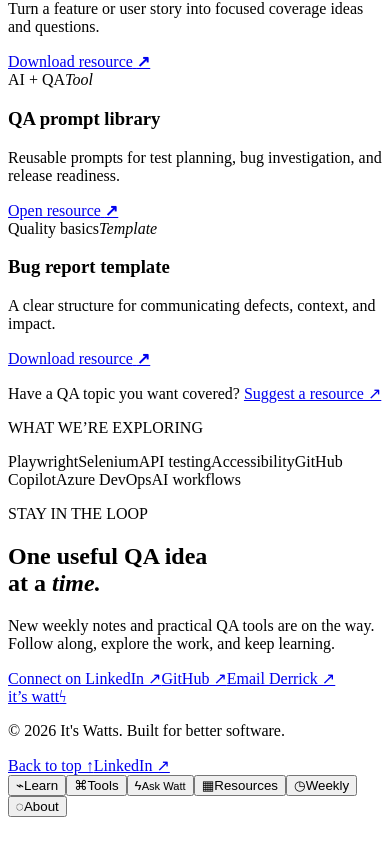
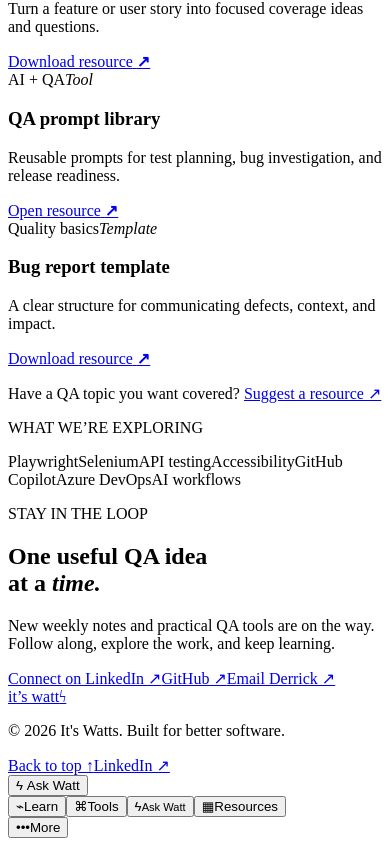
Before and after one commit to Dream-Like-King/itswatts, a React (Vite) app: page / in a window 390 px wide. Shown: the part 4731-5577 px from the top of the page. Before the commit the page ends 5556 px from the top, so only its background shows below. Built offline with nearby package versions, Linux system fonts and the light colour scheme; the HTML template or start-up script is replaced by a standard one.

Commit message:
update mobile dock

```diff
--- a/src/App.tsx
+++ b/src/App.tsx
@@ -36,6 +36,7 @@ function App() {
 
     <section className="contact section" id="contact"><p className="eyebrow">STAY IN THE LOOP</p><h2>One useful QA idea<br />at a <em>time.</em></h2><p className="contact-copy">New weekly notes and practical QA tools are on the way. Follow along, explore the work, and keep learning.</p><div className="contact-links"><a href="https://www.linkedin.com/in/derrick-watson-watson/" target="_blank" rel="noreferrer" className="contact-email">Connect on LinkedIn <span>↗</span></a><a href="https://github.com/Dream-Like-King" target="_blank" rel="noreferrer">GitHub ↗</a><a href="mailto:watson.derrick@outlook.com">Email Derrick ↗</a></div></section>
     <footer><Logo compact /><p>© {new Date().getFullYear()} It's Watts. Built for better software.</p><div><a href="#top">Back to top ↑</a><a href="https://www.linkedin.com/in/derrick-watson-watson/" target="_blank" rel="noreferrer">LinkedIn ↗</a></div></footer>
+    <button className="desktop-chat-fab" type="button" onClick={() => setIsChatOpen(true)}><span aria-hidden="true">ϟ</span> Ask Watt</button>
     <MobileDock onOpenChat={() => setIsChatOpen(true)} />
     <AskWatt isOpen={isChatOpen} onClose={() => setIsChatOpen(false)} />
   </main>
--- a/src/components/MobileDock.tsx
+++ b/src/components/MobileDock.tsx
@@ -1,18 +1,58 @@
+import { useEffect, useRef, useState } from 'react'
+
 type MobileDockProps = { onOpenChat: () => void }
 
-const items = [
+const primaryItems = [
   ['Learn', 'learn', '⌁'],
   ['Tools', 'tools', '⌘'],
   ['Resources', 'resources', '▦'],
-  ['Weekly', 'weekly', '◷'],
+] as const
+
+const moreItems = [
+  ['Weekly notes', 'weekly', '◷'],
   ['About', 'about', '◌'],
 ] as const
 
+const trackedSections = [...primaryItems.map(([, id]) => id), ...moreItems.map(([, id]) => id)]
+
 export function MobileDock({ onOpenChat }: MobileDockProps) {
-  const scrollTo = (target: string) => document.getElementById(target)?.scrollIntoView({ behavior: 'smooth', block: 'start' })
-  return <nav className="mobile-dock" aria-label="Quick navigation">
-    {items.slice(0, 2).map(([label, target, icon]) => <button key={target} type="button" onClick={() => scrollTo(target)}><span aria-hidden="true">{icon}</span>{label}</button>)}
+  const [activeSection, setActiveSection] = useState('learn')
+  const [isMoreOpen, setIsMoreOpen] = useState(false)
+  const dockRef = useRef<HTMLElement>(null)
+
+  const scrollTo = (target: string) => {
+    setActiveSection(target)
+    setIsMoreOpen(false)
+    document.getElementById(target)?.scrollIntoView({ behavior: 'smooth', block: 'start' })
+  }
+
+  useEffect(() => {
+    const observer = new IntersectionObserver((entries) => {
+      const visible = entries.filter((entry) => entry.isIntersecting).sort((a, b) => b.intersectionRatio - a.intersectionRatio)[0]
+      if (visible) setActiveSection(visible.target.id)
+    }, { rootMargin: '-22% 0px -58% 0px', threshold: [0, 0.2, 0.45] })
+    trackedSections.forEach((id) => {
+      const element = document.getElementById(id)
+      if (element) observer.observe(element)
+    })
+    return () => observer.disconnect()
+  }, [])
+
+  useEffect(() => {
+    const closeMenu = (event: MouseEvent) => {
+      if (dockRef.current && !dockRef.current.contains(event.target as Node)) setIsMoreOpen(false)
+    }
+    const closeOnEscape = (event: KeyboardEvent) => { if (event.key === 'Escape') setIsMoreOpen(false) }
+    document.addEventListener('mousedown', closeMenu)
+    window.addEventListener('keydown', closeOnEscape)
+    return () => { document.removeEventListener('mousedown', closeMenu); window.removeEventListener('keydown', closeOnEscape) }
+  }, [])
+
+  const isMoreActive = moreItems.some(([, id]) => id === activeSection)
+  return <nav className="mobile-dock" aria-label="Quick navigation" ref={dockRef}>
+    {primaryItems.slice(0, 2).map(([label, target, icon]) => <button key={target} type="button" className={activeSection === target ? 'active' : ''} onClick={() => scrollTo(target)}><span aria-hidden="true">{icon}</span>{label}</button>)}
     <button className="dock-chat" type="button" onClick={onOpenChat} aria-label="Open Ask Watt"><span aria-hidden="true">ϟ</span><small>Ask Watt</small></button>
-    {items.slice(2).map(([label, target, icon]) => <button key={target} type="button" onClick={() => scrollTo(target)}><span aria-hidden="true">{icon}</span>{label}</button>)}
+    <button type="button" className={activeSection === 'resources' ? 'active' : ''} onClick={() => scrollTo('resources')}><span aria-hidden="true">▦</span>Resources</button>
+    <div className="dock-more"><button type="button" className={isMoreActive ? 'active' : ''} onClick={() => setIsMoreOpen((open) => !open)} aria-expanded={isMoreOpen} aria-controls="dock-more-menu"><span aria-hidden="true">•••</span>More</button>{isMoreOpen && <div className="dock-more-menu" id="dock-more-menu">{moreItems.map(([label, target, icon]) => <button key={target} type="button" className={activeSection === target ? 'active' : ''} onClick={() => scrollTo(target)}><span aria-hidden="true">{icon}</span>{label}</button>)}</div>}</div>
   </nav>
 }
```
Also changed, not shown: src/styles/global.css, 4 other files (tests, documents, lock files or other folders).
